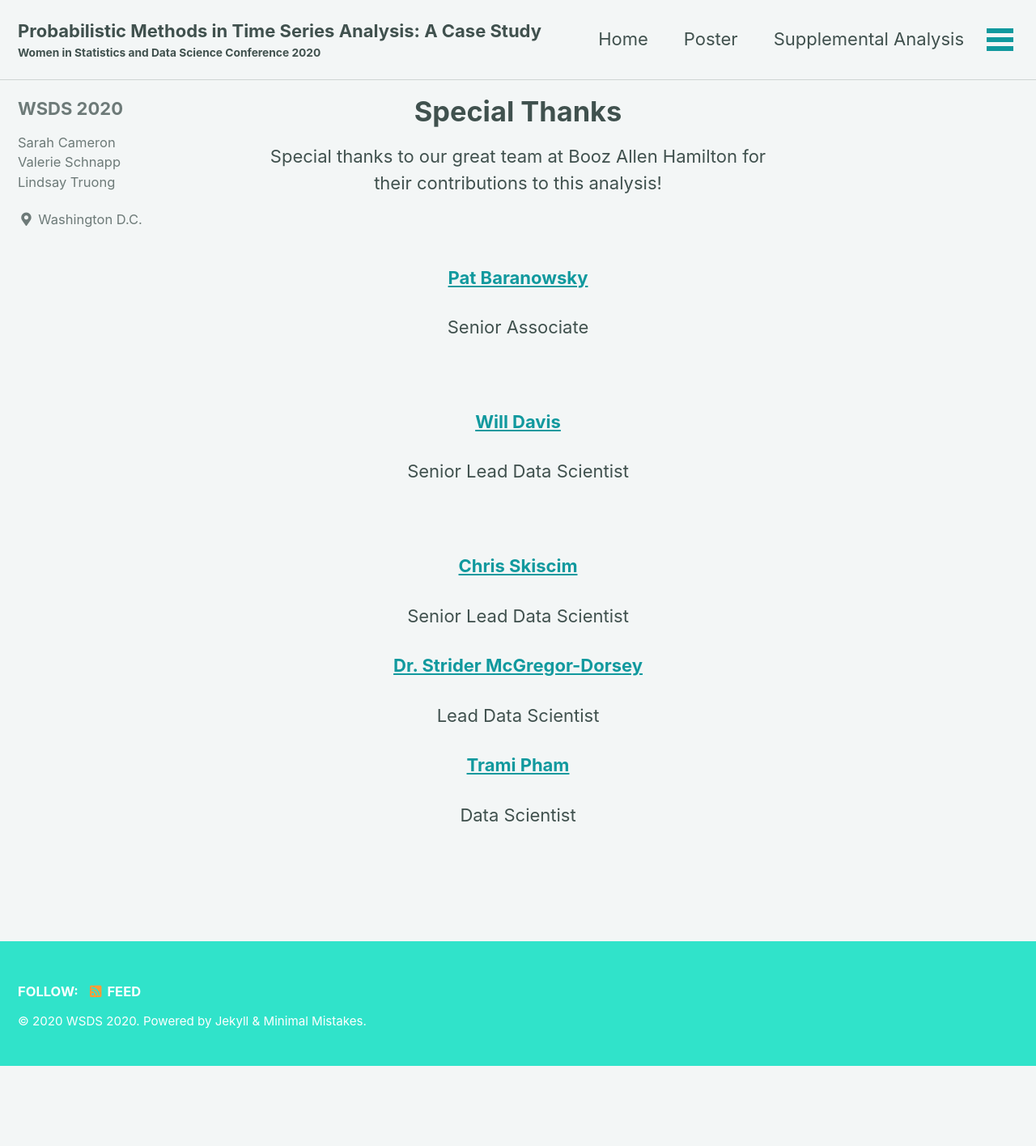
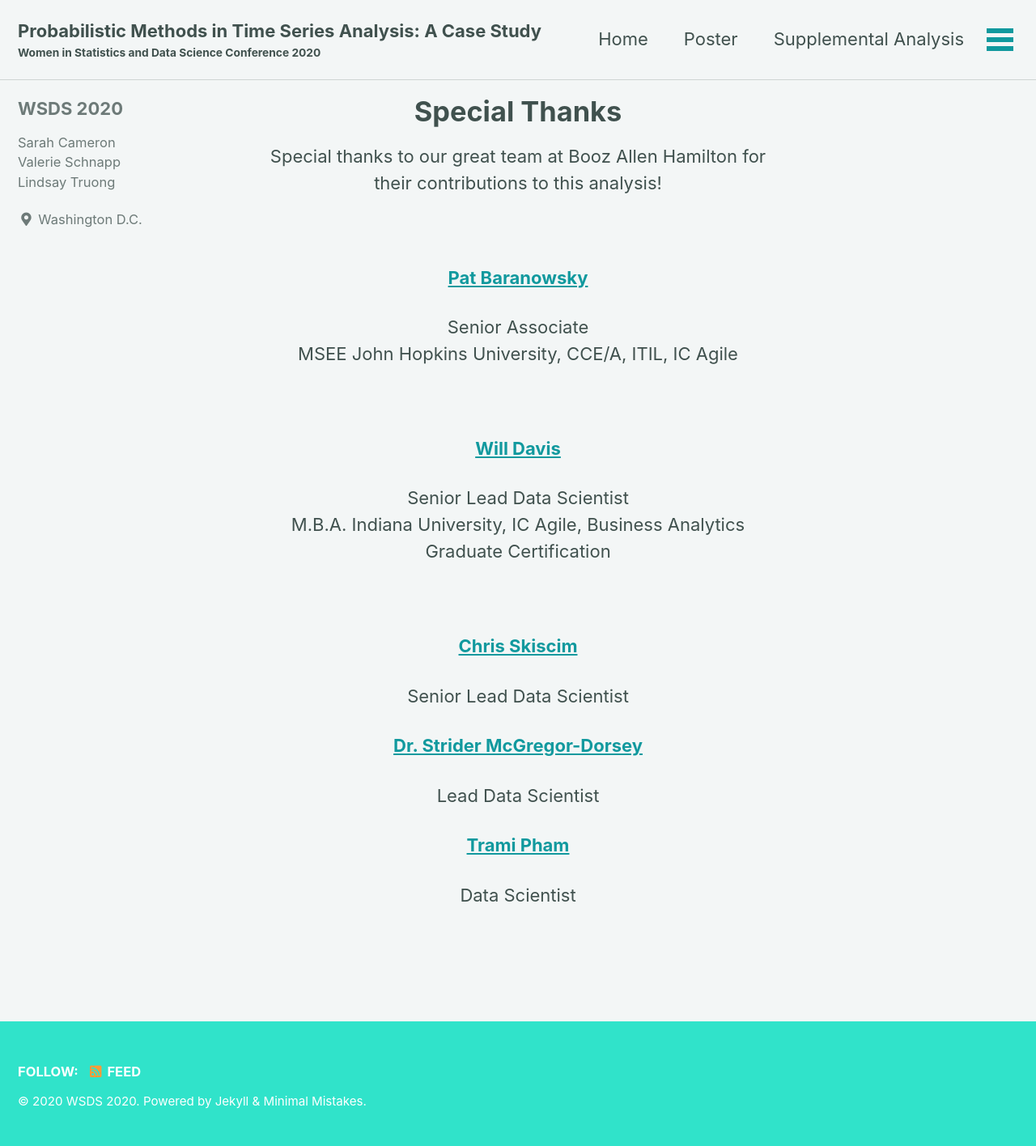
Before and after one commit to lindsaytruong/lindsaytruong.github.io, a Jekyll site: the page built from _pages/special_thanks.html, in a window 1280 px wide. Shown: the whole page at 81% size. Built offline with Jekyll 4.4.1, drawn with Linux system fonts in a browser that asks for light colours; cached includes are drawn as plain includes; before the commit the page ends 1317 px from its top, so only the background shows below that.

Commit message:
special thanks

```diff
--- a/_pages/special_thanks.html
+++ b/_pages/special_thanks.html
@@ -9,10 +9,10 @@ permalink: /special_thanks/
 <p style="font: size 7; text-align: center;">Special thanks to our great team at Booz Allen Hamilton for their contributions to this analysis!</p>
 <br/>
 <p style="font: size 10; font-weight: bold; text-align: center;"><a href="https://www.linkedin.com/in/patrick-baranowsky-9b8122/">Pat Baranowsky</a></p>
-<p style="font: size 7; text-align: center;">Senior Associate</p>
+<p style="font: size 7; text-align: center;">Senior Associate <br> MSEE John Hopkins University, CCE/A, ITIL, IC Agile</p>
 <br/>
 <p style="font: size 10; font-weight: bold; text-align: center;"><a href="https://www.linkedin.com/in/will-davis-7274a76/">Will Davis</a></p>
-<p style="font: size 7; text-align: center;">Senior Lead Data Scientist</p>
+<p style="font: size 7; text-align: center;">Senior Lead Data Scientist <br> M.B.A. Indiana University, IC Agile, Business Analytics Graduate Certification</p>
 <br/>
 <p style="font: size 10; font-weight: bold; text-align: center;"><a href="https://www.linkedin.com/in/christopher-skiscim-1236b4a/">Chris Skiscim</a></p>
 <p style="font: size 7; text-align: center;">Senior Lead Data Scientist</p>
```
